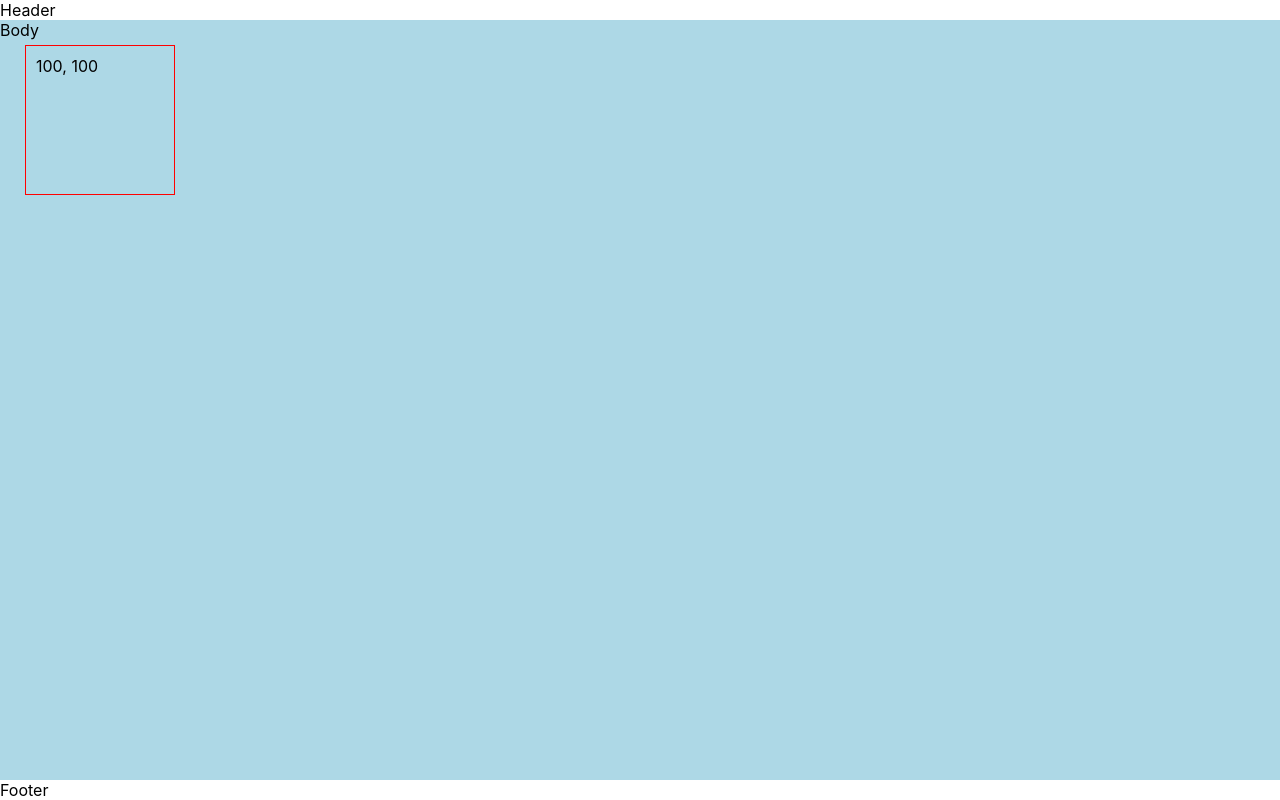
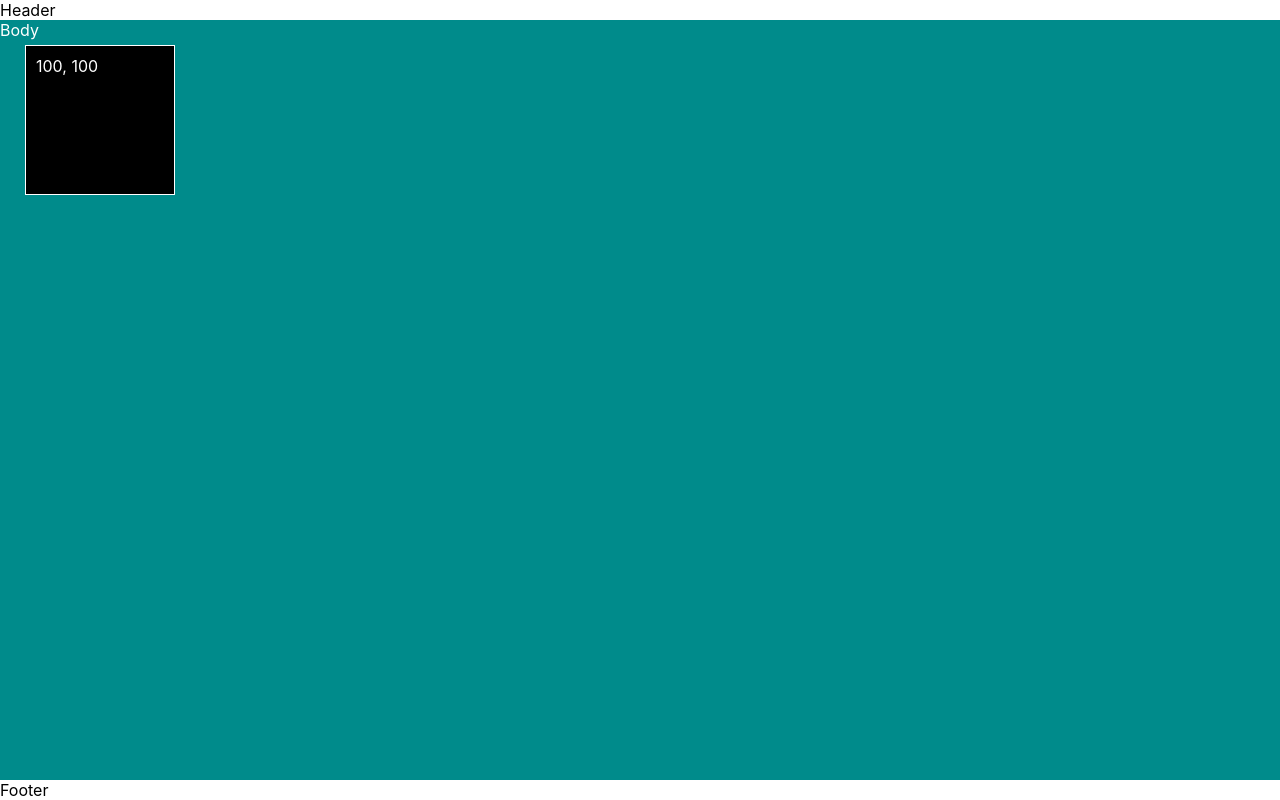
Before and after one commit to lunafutures/zoom-canvas, a React (Create React App) app: page / in a window 1280 px wide. Built offline with nearby package versions, Linux system fonts and the light colour scheme.

Commit message:
Change styling to darkcyan

```diff
--- a/src/App.css
+++ b/src/App.css
@@ -11,6 +11,9 @@
 
 .AppBody {
   grid-row: body / span 1;
+  background: darkcyan;
+  height: auto;
+  color: white;
 
   /* Necessary to making absolute children relative to this container instead of the browser */
   position: relative;
@@ -25,9 +28,10 @@
 
 .TodoBox {
   position: absolute;
-  border: 1px solid red;
+  border: 1px solid;
   box-sizing: border-box;
   padding: 10px;
+  background: black;
 }
 
 .App-logo {
--- a/src/App.tsx
+++ b/src/App.tsx
@@ -61,7 +61,6 @@ function App() {
           // setTodos((prev) => [...prev, { x: q.clientX, y: q.clientY }]);
           console.log("event.target:", e.target);
         }}
-        style={{ background: "lightblue", height: "auto" }}
       >
         Body
         {todos.map((todo) => (
```
